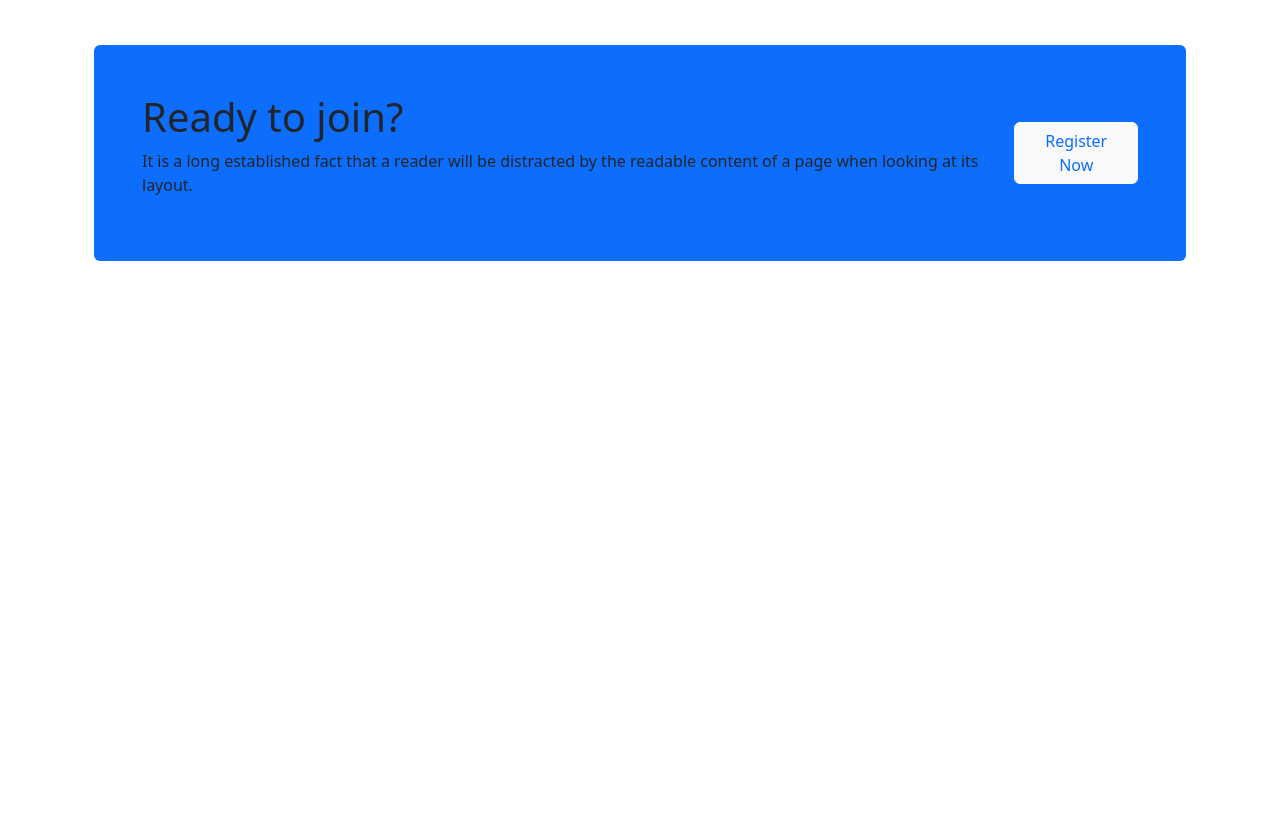
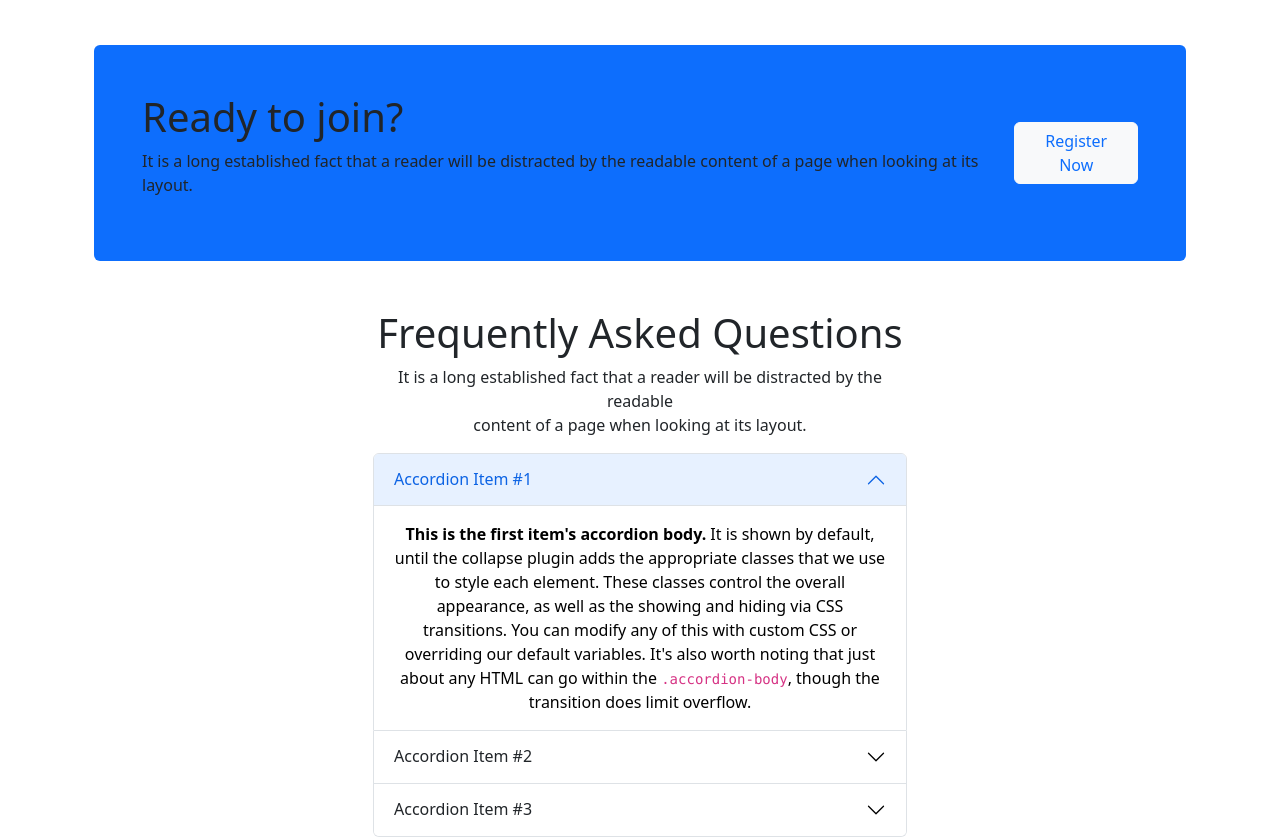
Before and after one commit to atikhasanps/edtech-website, a plain HTML site: page index.html in a window 1280 px wide. Shown: the part 1903-2740 px from the top of the page. Before the commit the page ends 2164 px from the top, so only its background shows below. Drawn offline with nearby package versions, Linux system fonts and the light colour scheme.

Commit message:
freequent ask part

```diff
--- a/index.html
+++ b/index.html
@@ -210,7 +210,54 @@
 
  </section>
     <!-- --------register end----------- -->
-
+<!-------------- freequent ask part start --------------->
+<section class="container w-50 ">
+    <div class="freequent-ask  pt-5">
+        <div class="text-align-center pt-5">
+            <h1>Frequently Asked Questions</h1>
+            <p>It is a long established fact that a reader will be distracted by the readable<br> content of a page when looking at its layout.</p>
+        </div>
+        <div class="accordion  align-items-center justify-content-center" id="accordionExample">
+            <div class="accordion-item">
+              <h2 class="accordion-header" id="headingOne">
+                <button class="accordion-button" type="button" data-bs-toggle="collapse" data-bs-target="#collapseOne" aria-expanded="true" aria-controls="collapseOne">
+                  Accordion Item #1
+                </button>
+              </h2>
+              <div id="collapseOne" class="accordion-collapse collapse show" aria-labelledby="headingOne" data-bs-parent="#accordionExample">
+                <div class="accordion-body">
+                  <strong>This is the first item's accordion body.</strong> It is shown by default, until the collapse plugin adds the appropriate classes that we use to style each element. These classes control the overall appearance, as well as the showing and hiding via CSS transitions. You can modify any of this with custom CSS or overriding our default variables. It's also worth noting that just about any HTML can go within the <code>.accordion-body</code>, though the transition does limit overflow.
+                </div>
+              </div>
+            </div>
+            <div class="accordion-item">
+              <h2 class="accordion-header" id="headingTwo">
+                <button class="accordion-button collapsed" type="button" data-bs-toggle="collapse" data-bs-target="#collapseTwo" aria-expanded="false" aria-controls="collapseTwo">
+                  Accordion Item #2
+                </button>
+              </h2>
+              <div id="collapseTwo" class="accordion-collapse collapse" aria-labelledby="headingTwo" data-bs-parent="#accordionExample">
+                <div class="accordion-body">
+                  <strong>This is the second item's accordion body.</strong> It is hidden by default, until the collapse plugin adds the appropriate classes that we use to style each element. These classes control the overall appearance, as well as the showing and hiding via CSS transitions. You can modify any of this with custom CSS or overriding our default variables. It's also worth noting that just about any HTML can go within the <code>.accordion-body</code>, though the transition does limit overflow.
+                </div>
+              </div>
+            </div>
+            <div class="accordion-item">
+              <h2 class="accordion-header" id="headingThree">
+                <button class="accordion-button collapsed" type="button" data-bs-toggle="collapse" data-bs-target="#collapseThree" aria-expanded="false" aria-controls="collapseThree">
+                  Accordion Item #3
+                </button>
+              </h2>
+              <div id="collapseThree" class="accordion-collapse collapse" aria-labelledby="headingThree" data-bs-parent="#accordionExample">
+                <div class="accordion-body">
+                  <strong>This is the third item's accordion body.</strong> It is hidden by default, until the collapse plugin adds the appropriate classes that we use to style each element. These classes control the overall appearance, as well as the showing and hiding via CSS transitions. You can modify any of this with custom CSS or overriding our default variables. It's also worth noting that just about any HTML can go within the <code>.accordion-body</code>, though the transition does limit overflow.
+                </div>
+              </div>
+            </div>
+          </div>
+    </div>
+</section>
+<!-------------- freequent ask part end --------------->
 
 
   <script src="	https://cdn.jsdelivr.net/npm/bootstrap@5.2.0/dist/js/bootstrap.bundle.min.js"></script>
--- a/style.css
+++ b/style.css
@@ -1,5 +1,10 @@
 .container ul li{
     padding-left: 40px;
+}
+.freequent-ask{
+    text-align: center;
+    display: inline;
+    width: 50%;
 }
 .discover{
     text-align: center;
```
